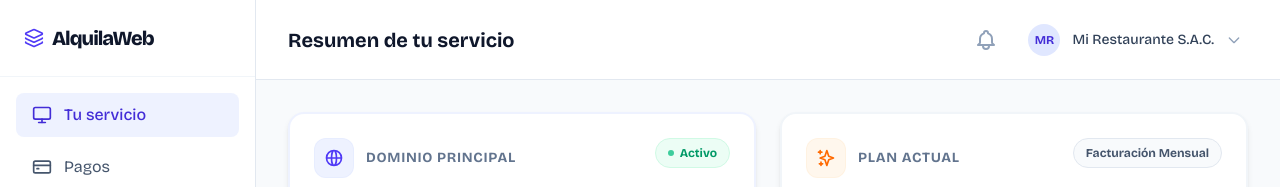
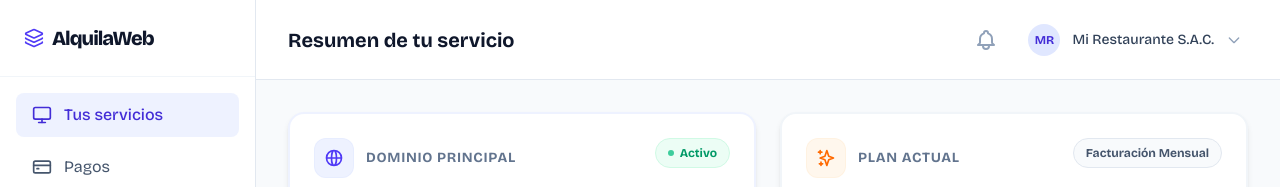
Before and after one commit to SebJoq21/AlquilaWeb, a React (Vite) app in the folder frontend/: page /dashboard in a window 1280 px wide. Shown: the top 187 px of the page. Built offline with nearby package versions, Linux system fonts and the light colour scheme.

Commit message:
fix(DasboardClient): Se modificó un texto

```diff
--- a/frontend/src/pages/ClientDashboard.jsx
+++ b/frontend/src/pages/ClientDashboard.jsx
@@ -295,7 +295,7 @@ function SecurityModal({
 
 function Sidebar({ activeTab, onTabChange, activeModules }) {
   const items = [
-    { id: 'servicio', label: 'Tu servicio', icon: Monitor },
+    { id: 'servicio', label: 'Tus servicios', icon: Monitor },
     { id: 'pagos', label: 'Pagos', icon: CreditCard },
   ]
 
```
